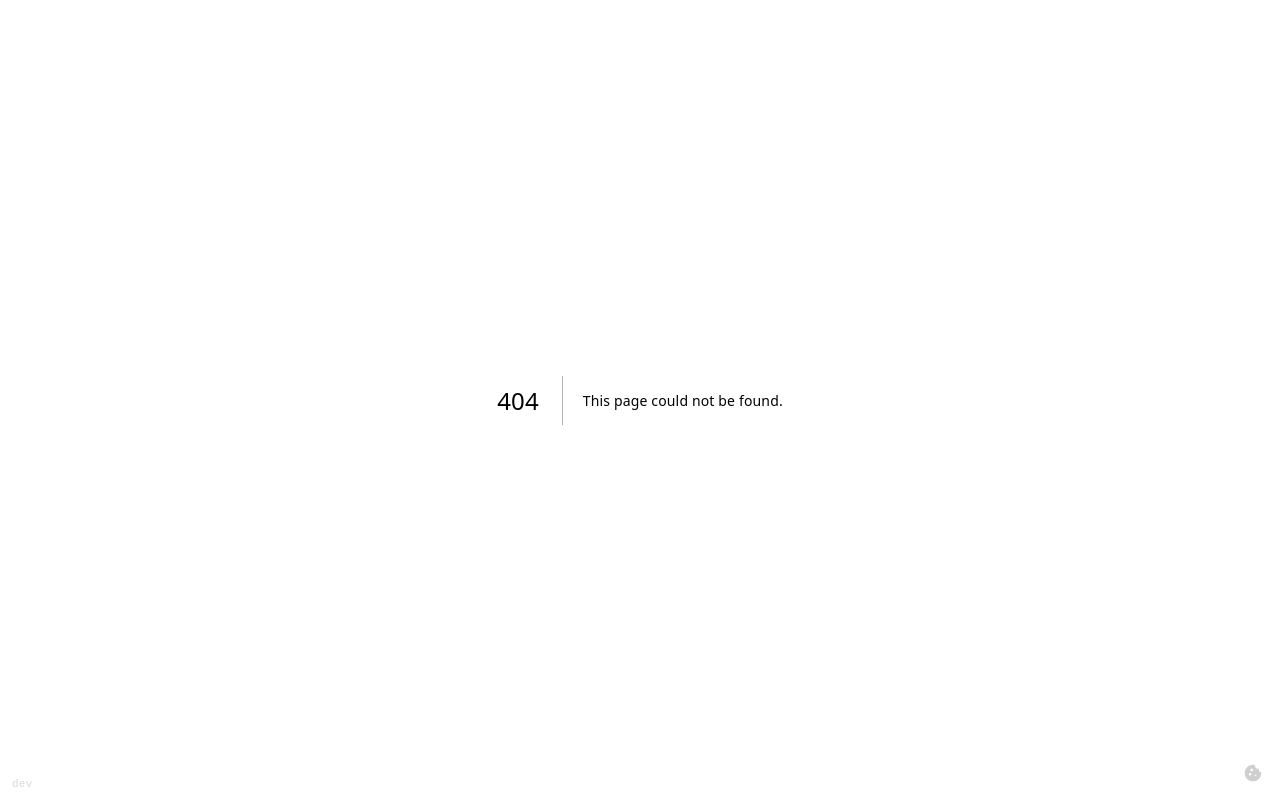
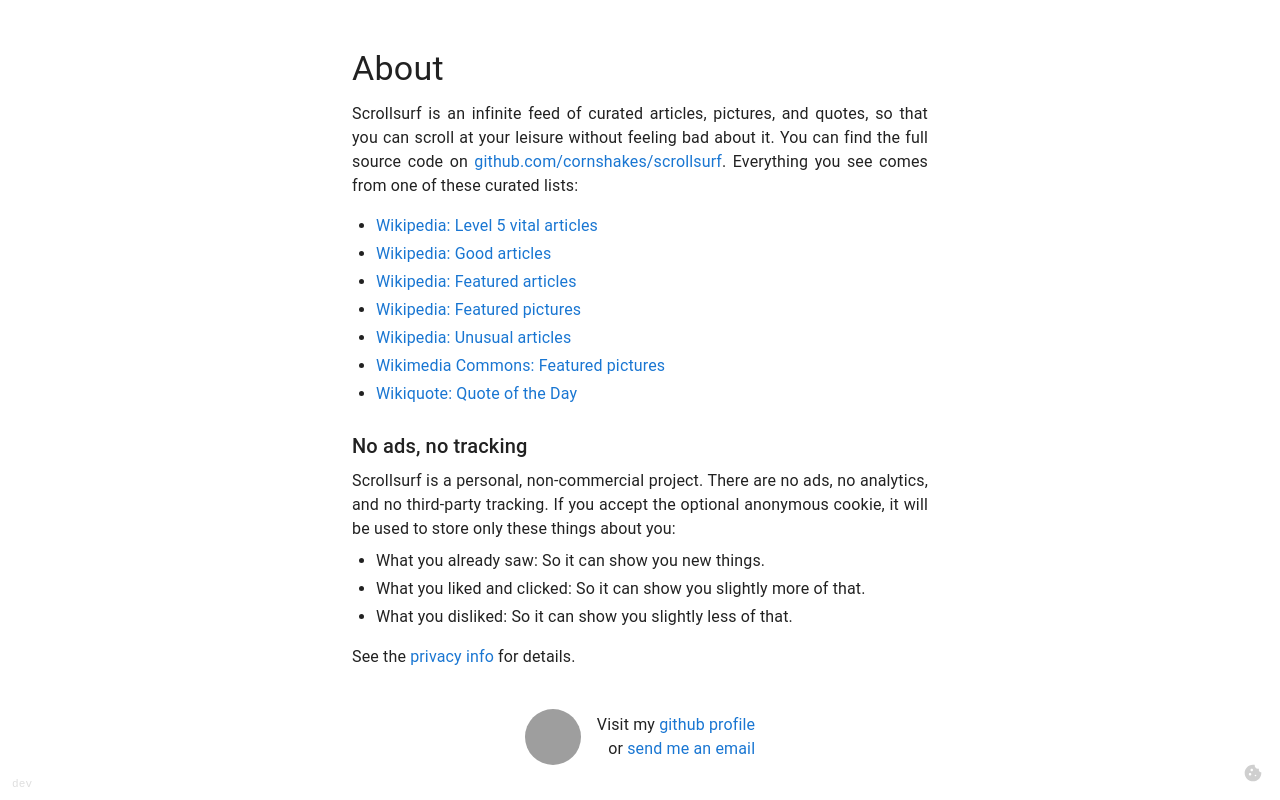
Before and after one commit to cornshakes/scrollsurf, a Next.js app: page /about in a window 1280 px wide. Before the commit this address had no page. Built offline with nearby package versions, Linux system fonts and the light colour scheme; grey boxes are pictures that could not be loaded; what @mui/material-nextjs would draw is missing.

Commit message:
add about page

```diff
--- /dev/null
+++ b/src/app/about/page.tsx
@@ -0,0 +1,149 @@
+import Box from '@mui/material/Box';
+import Typography from '@mui/material/Typography';
+import Link from '@mui/material/Link';
+import Avatar from '@mui/material/Avatar';
+
+export const metadata = {
+  title: 'About: Scrollsurf',
+};
+
+const GITHUB_USER = 'cornshakes';
+const GITHUB_URL = `https://github.com/${GITHUB_USER}`;
+const GITHUB_AVATAR = `${GITHUB_URL}.png`;
+
+const CONTACT_EMAIL = '86-bowling-treat@icloud.com';
+const CONTACT_SUBJECT = 'Scrollsurf feedback';
+const CONTACT_BODY = "Hi! I've been using Scrollsurf and wanted to say:\n\n";
+const CONTACT_MAILTO = `mailto:${CONTACT_EMAIL}?subject=${encodeURIComponent(
+  CONTACT_SUBJECT
+)}&body=${encodeURIComponent(CONTACT_BODY)}`;
+
+const DATASETS: { label: string; url: string }[] = [
+  {
+    label: 'Wikipedia: Level 5 vital articles',
+    url: 'https://en.wikipedia.org/wiki/Wikipedia:Vital_articles/Level/5',
+  },
+  {
+    label: 'Wikipedia: Good articles',
+    url: 'https://en.wikipedia.org/wiki/Wikipedia:Good_articles',
+  },
+  {
+    label: 'Wikipedia: Featured articles',
+    url: 'https://en.wikipedia.org/wiki/Wikipedia:Featured_articles',
+  },
+  {
+    label: 'Wikipedia: Featured pictures',
+    url: 'https://en.wikipedia.org/wiki/Wikipedia:Featured_pictures',
+  },
+  {
+    label: 'Wikipedia: Unusual articles',
+    url: 'https://en.wikipedia.org/wiki/Wikipedia:Unusual_articles',
+  },
+  {
+    label: 'Wikimedia Commons: Featured pictures',
+    url: 'https://commons.wikimedia.org/wiki/Commons:Featured_pictures',
+  },
+  {
+    label: 'Wikiquote: Quote of the Day',
+    url: 'https://en.wikiquote.org/wiki/Wikiquote:QOTD_by_month',
+  },
+];
+
+export default function AboutPage() {
+  return (
+    <Box sx={{ maxWidth: 640, mx: 'auto', px: 4, py: 6, textAlign: 'justify' }}>
+      <Typography variant="h4" component="h1" gutterBottom>
+        About
+      </Typography>
+
+      <Typography variant="body1" sx={{ mb: 2 }}>
+        Scrollsurf is an infinite feed of curated articles, pictures, and quotes, so that you can
+        scroll at your leisure without feeling bad about it. You can find the full source code on{' '}
+        <Link
+          href={'https://github.com/cornshakes/scrollsurf'}
+          target="_blank"
+          rel="noopener noreferrer"
+          underline="hover"
+        >
+          github.com/cornshakes/scrollsurf
+        </Link>
+        . Everything you see comes from one of these curated lists:
+      </Typography>
+
+      <Box component="ul" sx={{ mt: 0, mb: 2, pl: 3 }}>
+        {DATASETS.map((dataset) => (
+          <Typography key={dataset.url} component="li" variant="body1" sx={{ mb: 0.5 }}>
+            <Link href={dataset.url} target="_blank" rel="noopener noreferrer" underline="hover">
+              {dataset.label}
+            </Link>
+          </Typography>
+        ))}
+      </Box>
+
+      <Typography variant="h6" component="h2" gutterBottom sx={{ mt: 3 }}>
+        No ads, no tracking
+      </Typography>
+
+      <Typography variant="body1" sx={{ mb: 1 }}>
+        Scrollsurf is a personal, non-commercial project. There are no ads, no analytics, and no
+        third-party tracking. If you accept the optional anonymous cookie, it will be used to store
+        only these things about you:
+      </Typography>
+
+      <Box component="ul" sx={{ mt: 0, mb: 2, pl: 3 }}>
+        <Typography component="li" variant="body1" sx={{ mb: 0.5 }}>
+          What you already saw: So it can show you new things.
+        </Typography>
+        <Typography component="li" variant="body1" sx={{ mb: 0.5 }}>
+          What you liked and clicked: So it can show you slightly more of that.
+        </Typography>
+        <Typography component="li" variant="body1" sx={{ mb: 0.5 }}>
+          What you disliked: So it can show you slightly less of that.
+        </Typography>
+      </Box>
+
+      <Typography variant="body1" sx={{ mb: 2 }}>
+        See the{' '}
+        <Link href="/privacy" underline="hover">
+          privacy info
+        </Link>{' '}
+        for details.
+      </Typography>
+
+      <Box
+        sx={{
+          display: 'flex',
+          alignItems: 'center',
+          justifyContent: 'center',
+          gap: 2,
+          mb: 2,
+          mt: 5,
+        }}
+      >
+        <Avatar
+          src={GITHUB_AVATAR}
+          alt={GITHUB_USER}
+          sx={{ width: 56, height: 56 }}
+          slotProps={{ img: { loading: 'lazy' } }}
+        />
+        <Typography variant="body1" sx={{ textAlign: 'right' }}>
+          Visit my{' '}
+          <Link href={GITHUB_URL} target="_blank" rel="noopener noreferrer" underline="hover">
+            github profile
+          </Link>
+          <br />
+          or{' '}
+          <Link href={CONTACT_MAILTO} underline="hover">
+            send me an email
+          </Link>
+        </Typography>
+      </Box>
+
+      <Typography variant="body2" color="text.secondary" sx={{ mt: 4 }}>
+        <Link href="/" underline="hover">
+          ← Back to Scrollsurf
+        </Link>
+      </Typography>
+    </Box>
+  );
+}
--- a/src/components/VoteButtons.tsx
+++ b/src/components/VoteButtons.tsx
@@ -33,7 +33,8 @@
     transition: (theme) =>
       theme.transitions.create(['background-color', 'color'], { duration: 120 }),
     '&:hover': {
-      bgcolor: (theme) => alpha(theme.palette[tint].main, active ? 0.22 : 0.08),
+      bgcolor: (theme) =>
+        active ? alpha(theme.palette[tint].main, 0.22) : alpha(theme.palette.text.primary, 0.06),
     },
   });
 
```
Also changed, not shown: src/components/WikiArticles.tsx (+8 -0 lines), 1 other file (tests, documents, lock files or other folders).
